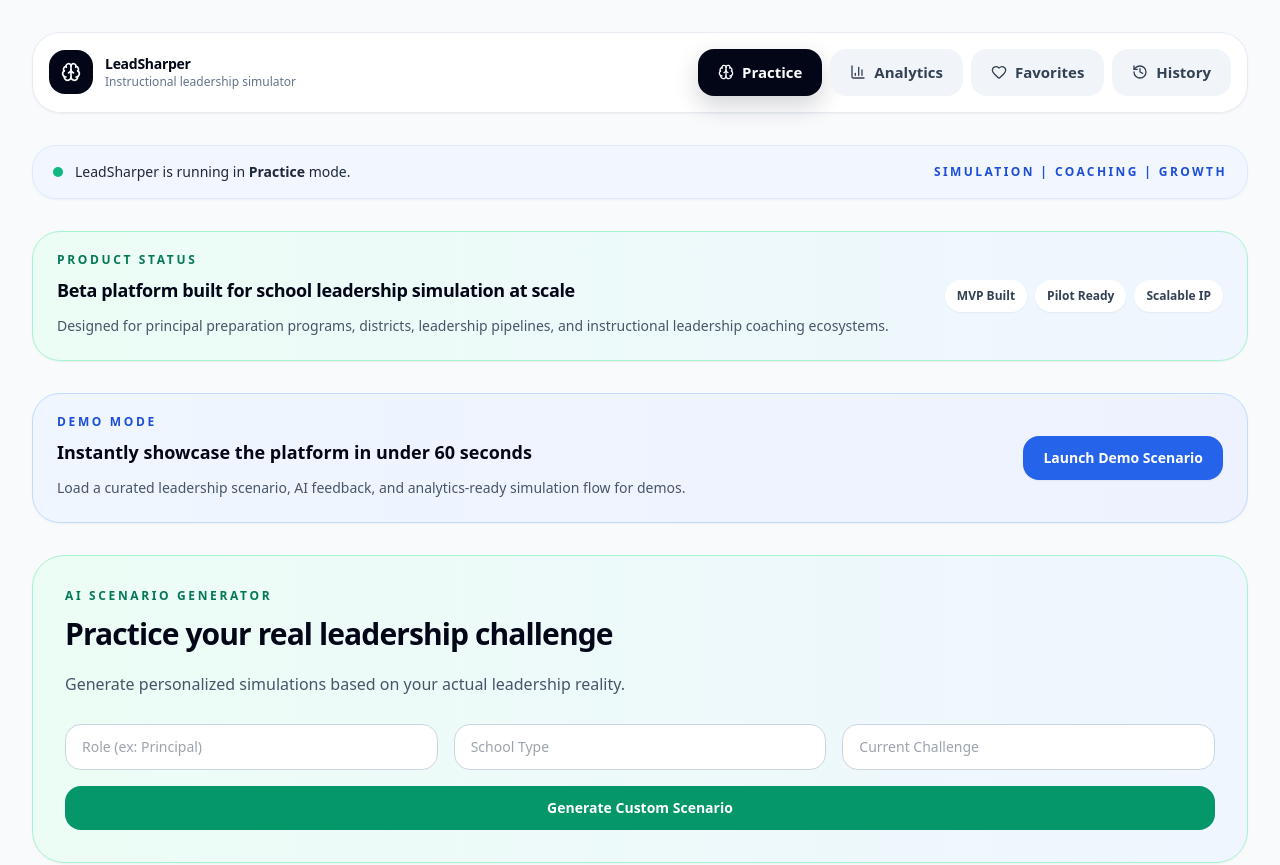
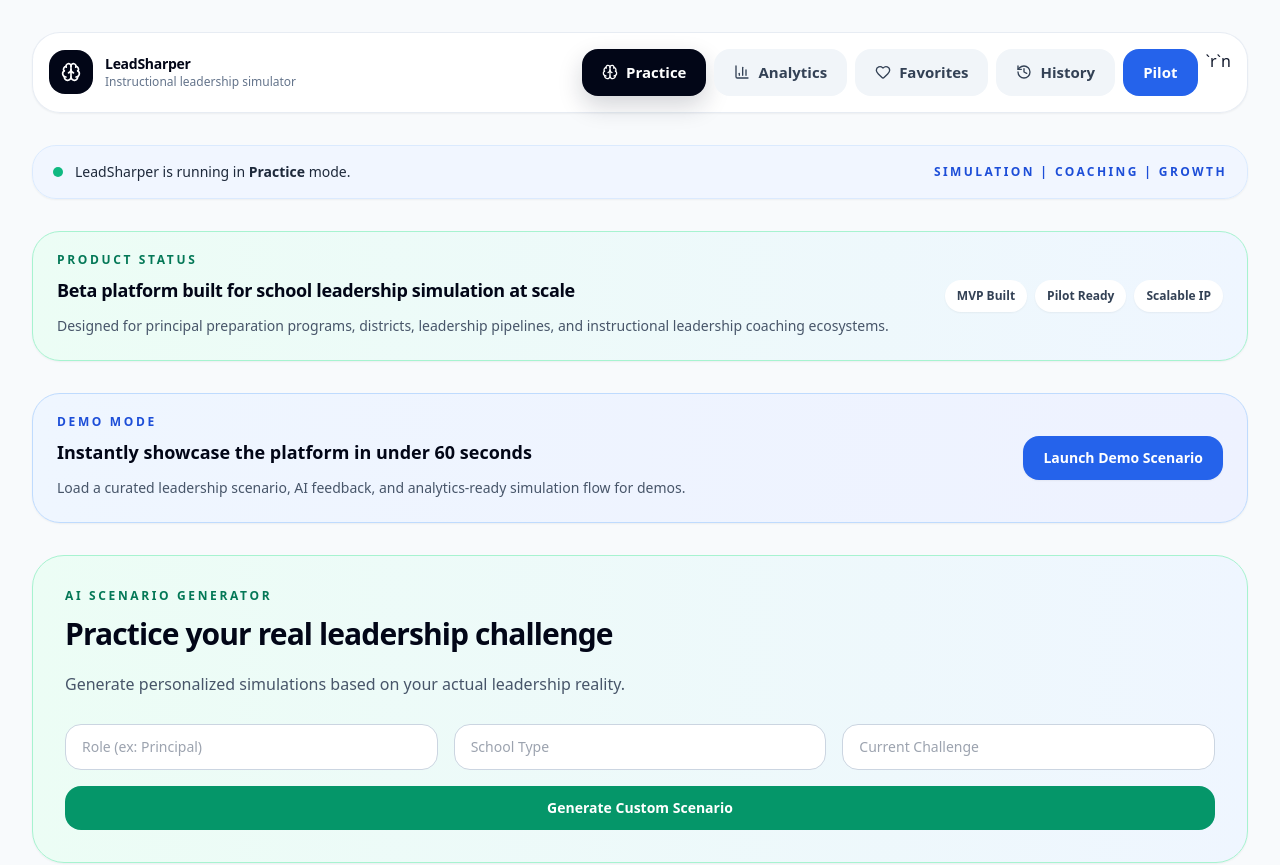
Before and after one commit to jmarc296-jpg/instructional-leadership-practice, a Next.js app: page / in a window 1280 px wide. Shown: the top 865 px of the page. Built offline with nearby package versions, Linux system fonts and the light colour scheme.

Commit message:
Add pilot link to product navigation

```diff
--- a/components/home/top-nav.tsx
+++ b/components/home/top-nav.tsx
@@ -52,7 +52,7 @@ export function TopNav({ activeTab, setActiveTab }: Props) {
               </button>
             )
           })}
-        </nav>
+        <a href="/pilot" className="premium-button inline-flex items-center rounded-2xl bg-blue-600 px-5 py-3 text-[15px] font-semibold text-white hover:bg-blue-700">Pilot</a>`r`n        </nav>
       </div>
     </header>
   )
```
